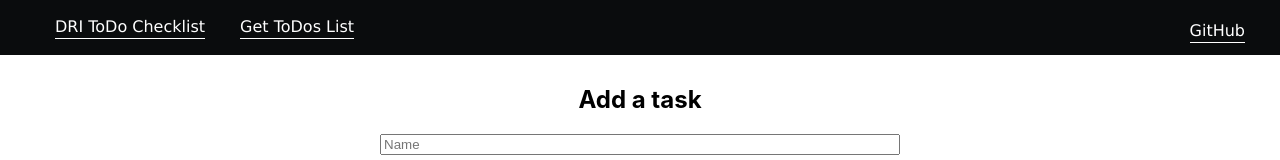
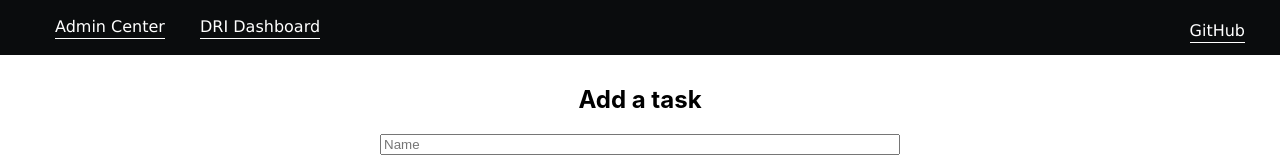
Before and after one commit to sauravraj62/React-Practices, a React (Create React App) app: page / in a window 1280 px wide. Shown: the top 160 px of the page. Built offline with nearby package versions, Linux system fonts and the light colour scheme.

Commit message:
Minor changres

```diff
--- a/src/components/NavigationBar.js
+++ b/src/components/NavigationBar.js
@@ -7,8 +7,8 @@ function NavigationBar() {
     return (
         <div className="blackBackground">
             <ul>
-                <a href="/"><li><i className="fa fa-fw fa-home" />  <span>DRI ToDo Checklist</span></li></a>
-                <a href="/todoList"><li><i className="fa fa-fw fa-home" />  <span>Get ToDos List</span></li></a>
+                <a href="/"><li><i className="fa fa-fw fa-home" />  <span>Admin Center</span></li></a>
+                <a href="/todoList"><li><i className="fa fa-fw fa-home" />  <span>DRI Dashboard</span></li></a>
                 <a href="https://github.com/sauravraj62/todo-app" target="_blank" className="floatRight"><li><i className="fa fa-github" /> <span>GitHub</span></li></a>
             </ul>
         </div>
--- a/src/components/TodoForm.js
+++ b/src/components/TodoForm.js
@@ -1,5 +1,6 @@
 import React, {useState} from 'react'
 import TodoFormCSS from '../style/TodoForm.css'
+import axios from 'axios'
 
 function TodoForm() {
     const [name, setName] = useState('');
@@ -8,8 +9,16 @@ function TodoForm() {
     const [deadline, setDealdline] = useState('');
     const [tsgLink, setTsgLink] = useState('');
 
-    const handleSubmit = e => {
-        alert(name + ' ' + scheduleType + " " + des + ' ' + deadline + " " + tsgLink);
+    const handleSubmit = async(e) => {
+        const body = {
+            name: "name",
+            scheduleType: "DAILY",
+            description: "des",
+            lastUpdatedBy: "deadline",
+            tsgLink: "tsgLink"
+          };
+        const response = await axios.post('https://oa-todo-backend.herokuapp.com/todolist', body);
+        console.log("Response" + response);
     }
 
   return (
```
